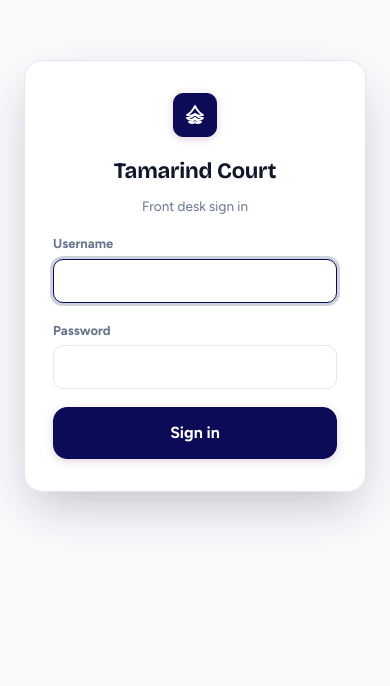
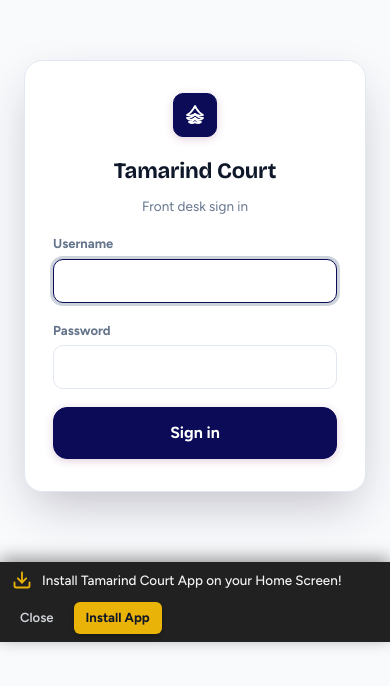
Before and after one commit to maddy408/Hotel_Booking, a React (Vite) app in the folder frontend/: page /login in a window 390 px wide. Shown: the part 146-832 px from the top of the page. Built offline with nearby package versions, Linux system fonts and the light colour scheme.

Commit message:
Implement full PWA format with Service Worker and bottom Install App banner

```diff
--- a/frontend/index.html
+++ b/frontend/index.html
@@ -17,6 +17,15 @@
       href="https://fonts.googleapis.com/css2?family=Bricolage+Grotesque:opsz,wght@12..96,600;12..96,700&family=Figtree:wght@400;500;600;700&family=JetBrains+Mono:wght@500;700&display=swap"
     />
     <title>Tamarind Court Front Desk</title>
+    <script>
+      if ('serviceWorker' in navigator) {
+        window.addEventListener('load', () => {
+          navigator.serviceWorker.register('/sw.js').catch((err) => {
+            console.log('SW registration failed:', err);
+          });
+        });
+      }
+    </script>
   </head>
   <body>
     <div id="root"></div>
--- a/frontend/src/App.jsx
+++ b/frontend/src/App.jsx
@@ -1,6 +1,7 @@
 import { Route, Routes } from 'react-router-dom';
 import Layout from './components/Layout.jsx';
 import ProtectedRoute from './components/ProtectedRoute.jsx';
+import PwaInstallBanner from './components/PwaInstallBanner.jsx';
 import Login from './pages/Login.jsx';
 import Rooms from './pages/Rooms.jsx';
 import Bookings from './pages/Bookings.jsx';
@@ -15,6 +16,7 @@ import InvoicePrint from './pages/InvoicePrint.jsx';
 
 export default function App() {
   return (
+    <>
     <Routes>
       <Route path="/login" element={<Login />} />
       <Route
@@ -87,5 +89,7 @@ export default function App() {
         />
       </Route>
     </Routes>
+    <PwaInstallBanner />
+    </>
   );
 }
--- /dev/null
+++ b/frontend/src/components/PwaInstallBanner.css
@@ -0,0 +1,120 @@
+/* PWA Install Bottom Banner matching user screenshot styling */
+.pwa-install-banner {
+  position: fixed;
+  bottom: 0;
+  left: 0;
+  right: 0;
+  z-index: 9999;
+  background-color: #212121;
+  color: #ffffff;
+  box-shadow: 0 -4px 16px rgba(0, 0, 0, 0.4);
+  padding: 10px 16px;
+  animation: slideUpBanner 0.3s cubic-bezier(0.16, 1, 0.3, 1);
+  font-family: var(--font-body, inherit);
+}
+
+@keyframes slideUpBanner {
+  from {
+    transform: translateY(100%);
+  }
+  to {
+    transform: translateY(0);
+  }
+}
+
+.pwa-banner-content {
+  max-width: 1200px;
+  margin: 0 auto;
+  display: flex;
+  align-items: center;
+  justify-content: space-between;
+  flex-wrap: wrap;
+  gap: 12px;
+}
+
+.pwa-banner-left {
+  display: flex;
+  align-items: center;
+  gap: 10px;
+  flex: 1;
+  min-width: 240px;
+}
+
+.pwa-download-icon {
+  color: #eab308;
+  flex-shrink: 0;
+}
+
+.pwa-banner-text {
+  font-size: 0.92rem;
+  font-weight: 500;
+  color: #f3f4f6;
+  line-height: 1.3;
+}
+
+.pwa-banner-actions {
+  display: flex;
+  align-items: center;
+  gap: 12px;
+  flex-shrink: 0;
+}
+
+.pwa-btn-close {
+  background: transparent;
+  border: none;
+  color: #d1d5db;
+  font-size: 0.88rem;
+  font-weight: 600;
+  cursor: pointer;
+  padding: 6px 10px;
+  border-radius: 4px;
+  transition: color 0.15s ease, background-color 0.15s ease;
+}
+
+.pwa-btn-close:hover {
+  color: #ffffff;
+  background-color: rgba(255, 255, 255, 0.1);
+}
+
+.pwa-btn-install {
+  background-color: #eab308;
+  color: #111827;
+  border: none;
+  font-size: 0.88rem;
+  font-weight: 700;
+  padding: 7px 16px;
+  border-radius: 6px;
+  cursor: pointer;
+  box-shadow: 0 2px 4px rgba(0, 0, 0, 0.25);
+  transition: background-color 0.15s ease, transform 0.1s ease;
+}
+
+.pwa-btn-install:hover {
+  background-color: #facc15;
+}
+
+.pwa-btn-install:active {
+  transform: scale(0.97);
+}
+
+/* On mobile where bottom navigation bar is present, elevate above bottom nav */
+@media (max-width: 768px) {
+  .pwa-install-banner {
+    bottom: calc(56px + env(safe-area-inset-bottom, 0px));
+    padding: 8px 12px;
+  }
+
+  .pwa-banner-text {
+    font-size: 0.84rem;
+  }
+
+  .pwa-btn-install {
+    padding: 6px 12px;
+    font-size: 0.82rem;
+  }
+
+  .pwa-btn-close {
+    font-size: 0.82rem;
+    padding: 6px 8px;
+  }
+}
--- /dev/null
+++ b/frontend/src/components/PwaInstallBanner.jsx
@@ -0,0 +1,110 @@
+import { useState, useEffect } from 'react';
+import './PwaInstallBanner.css';
+
+export default function PwaInstallBanner() {
+  const [deferredPrompt, setDeferredPrompt] = useState(null);
+  const [isVisible, setIsVisible] = useState(false);
+  const [isInstalled, setIsInstalled] = useState(false);
+
+  useEffect(() => {
+    // Check if already in standalone mode (PWA installed)
+    const isStandalone =
+      window.matchMedia('(display-mode: standalone)').matches ||
+      window.navigator.standalone === true;
+
+    if (isStandalone) {
+      setIsInstalled(true);
+      return;
+    }
+
+    // Check if user dismissed it in this session
+    const isDismissed = sessionStorage.getItem('tc_pwa_dismissed');
+    if (isDismissed) {
+      return;
+    }
+
+    const handleBeforeInstallPrompt = (e) => {
+      // Prevent the mini-infobar from appearing on mobile
+      e.preventDefault();
+      // Stash the event so it can be triggered later
+      setDeferredPrompt(e);
+      setIsVisible(true);
+    };
+
+    window.addEventListener('beforeinstallprompt', handleBeforeInstallPrompt);
+
+    // Also support custom fallback banner if not fired after 2 seconds for non-Chrome or desktop browsers
+    const timer = setTimeout(() => {
+      if (!isStandalone && !sessionStorage.getItem('tc_pwa_dismissed')) {
+        setIsVisible(true);
+      }
+    }, 1500);
+
+    const handleAppInstalled = () => {
+      setIsVisible(false);
+      setIsInstalled(true);
+      setDeferredPrompt(null);
+    };
+
+    window.addEventListener('appinstalled', handleAppInstalled);
+
+    return () => {
+      window.removeEventListener('beforeinstallprompt', handleBeforeInstallPrompt);
+      window.removeEventListener('appinstalled', handleAppInstalled);
+      clearTimeout(timer);
+    };
+  }, []);
+
+  const handleInstallClick = async () => {
+    if (deferredPrompt) {
+      deferredPrompt.prompt();
+      const choiceResult = await deferredPrompt.userChoice;
+      if (choiceResult.outcome === 'accepted') {
+        setIsVisible(false);
+      }
+      setDeferredPrompt(null);
+    } else {
+      // Fallback instruction for browsers like iOS Safari or desktop Chrome when prompt event already passed
+      const isIos = /iPad|iPhone|iPod/.test(navigator.userAgent) && !window.MSStream;
+      if (isIos) {
+        alert("To install Tamarind Court app: Tap the 'Share' icon (square with arrow) at the bottom and choose 'Add to Home Screen'.");
+      } else {
+        alert("To install: Open browser menu (⋮ or top right) and select 'Install Tamarind Court' or 'Add to Home Screen'.");
+      }
+      setIsVisible(false);
+      sessionStorage.setItem('tc_pwa_dismissed', '1');
+    }
+  };
+
+  const handleClose = () => {
+    setIsVisible(false);
+    sessionStorage.setItem('tc_pwa_dismissed', '1');
+  };
+
+  if (!isVisible || isInstalled) {
+    return null;
+  }
+
+  return (
+    <div className="pwa-install-banner" role="banner" aria-label="Install App Banner">
+      <div className="pwa-banner-content">
+        <div className="pwa-banner-left">
+          <svg className="pwa-download-icon" width="20" height="20" viewBox="0 0 24 24" fill="none" stroke="currentColor" strokeWidth="2.2" strokeLinecap="round" strokeLinejoin="round">
+            <path d="M21 15v4a2 2 0 0 1-2 2H5a2 2 0 0 1-2-2v-4" />
+            <polyline points="7 10 12 15 17 10" />
+            <line x1="12" y1="15" x2="12" y2="3" />
+          </svg>
+          <span className="pwa-banner-text">Install Tamarind Court App on your Home Screen!</span>
+        </div>
+        <div className="pwa-banner-actions">
+          <button type="button" className="pwa-btn-close" onClick={handleClose}>
+            Close
+          </button>
+          <button type="button" className="pwa-btn-install" onClick={handleInstallClick}>
+            Install App
+          </button>
+        </div>
+      </div>
+    </div>
+  );
+}
```
Also changed, not shown: frontend/public/sw.js (added, +47 -0 lines), frontend/public/manifest.json.
